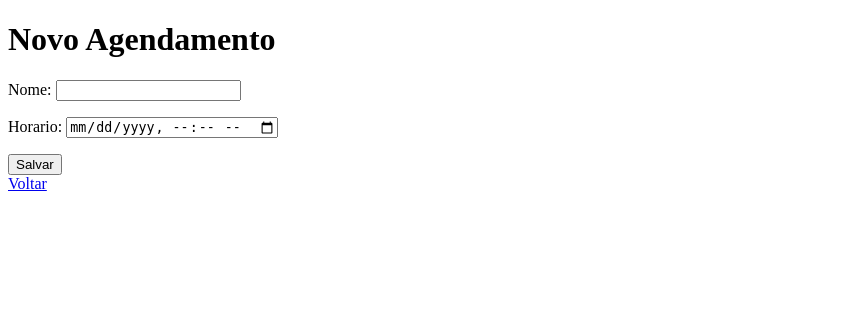
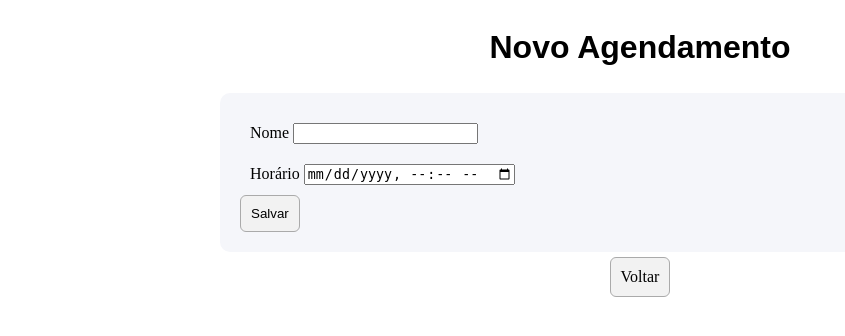
Before and after one commit to KauzzN/gerenci-agenda, a Django app: page /novo/ in a window 1280 px wide. Shown: the top 336 px of the page, without its empty margins (0-845 px from the left). Run offline with Django 5.2, Linux system fonts and the light colour scheme.

Commit message:
update forms.thml and lista.html ux

```diff
--- a/agendamento/templates/form.html
+++ b/agendamento/templates/form.html
@@ -3,20 +3,73 @@
   <head>
     <meta charset="UTF-8">
     <meta name="viewport" content="width=device-width, initial-scale=1">
-    <title></title>
+    <title>Agendamento</title>
+
+    <style>
+      body {
+        display: flex;
+        justify-content: center;
+        align-items: center;
+        flex-direction: column;
+        background-color: white;
+        gap: 5px;
+      }
+
+      .container {
+        background-color: #f5f6fa;
+        width: 100%;
+        max-width: 800px;
+        gap: 5px;
+      }
+
+      h1 {
+        font-family: Arial, sans-serif;
+      }
+
+      .mb-3 {
+        max-width:750px;
+        width: 100%;
+        padding: 10px;
+      }
+
+      form {
+        padding: 20px;
+        border-radius: 10px;
+      }
+
+      .btn-success {
+        padding: 10px 10px;
+        background-color: #f2f2f2;
+        border-radius: 6px;
+        border: 1px solid #aaa;
+        text-decoration: none;
+        color: black;
+      }
+
+    </style>
   </head>
   <body>
 
     <h1>Novo Agendamento</h1>
 
-    <form method="post">
+    <form method="post" class="container mt-4">
       {% csrf_token %}
-      {{ form.as_p }}
-      <button type="submit">Salvar</button>
+
+      <div class="mb-3">
+        <label>Nome</label>
+        {{ form.nome }}
+      </div>
+
+      <div class="mb-3">
+        <label>Horário</label>
+        {{ form.horario }}
+      </div>
+
+      <button type="submit" class="btn-success">Salvar</button>
 
     </form>
 
-    <a href="/">Voltar</a>
+    <a href="/" class="btn-success">Voltar</a>
 
   </body>
 </html>
--- a/core/settings.py
+++ b/core/settings.py
@@ -104,7 +104,7 @@ AUTH_PASSWORD_VALIDATORS = [
 # Internationalization
 # https://docs.djangoproject.com/en/6.0/topics/i18n/
 
-LANGUAGE_CODE = 'en-us'
+LANGUAGE_CODE = 'pt-br'
 
 TIME_ZONE = 'America/Fortaleza'
 
```
Also changed, not shown: agendamento/templates/lista.html (+45 -27 lines).
